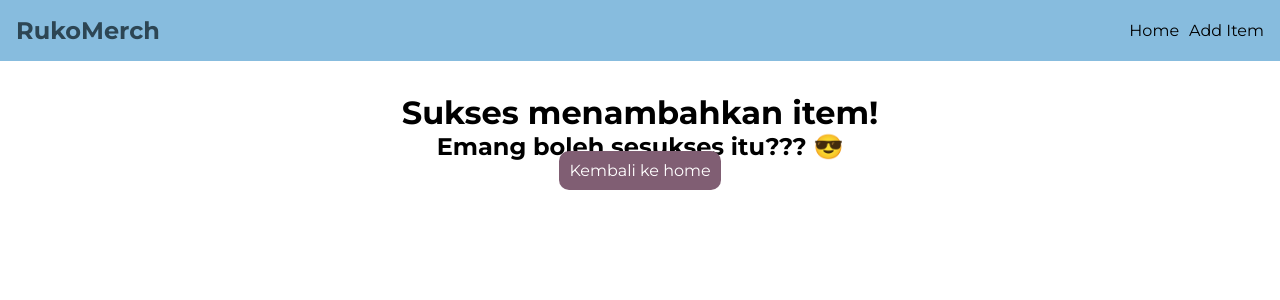
After one commit to Arxeno/django-merch-shop, a Django app: template main/templates/success.html in a window 1280 px wide. The commit adds this page. Shown: the top 300 px of the page. Run offline with Django 4.2, Linux system fonts and the light colour scheme; the template is opened without the code that fills it, so the values that code supplies are empty.

Commit message:
complete assignment 3

```diff
--- a/inventory_merch/settings.py
+++ b/inventory_merch/settings.py
@@ -127,6 +127,9 @@ USE_TZ = True
 STATIC_URL = 'static/'
 STATIC_ROOT = path.join(BASE_DIR, 'staticfiles')
 
+MEDIA_URL = 'media/'
+MEDIA_ROOT = path.join(BASE_DIR, 'media')
+
 # Default primary key field type
 # https://docs.djangoproject.com/en/4.2/ref/settings/#default-auto-field
 
--- a/inventory_merch/urls.py
+++ b/inventory_merch/urls.py
@@ -16,8 +16,10 @@ Including another URLconf
 """
 from django.contrib import admin
 from django.urls import path, include
+from django.conf import settings
+from django.conf.urls.static import static
 
 urlpatterns = [
     path('admin/', admin.site.urls),
     path('', include('main.urls'))
-]
+] + static(settings.MEDIA_URL, document_root=settings.MEDIA_ROOT)
--- a/main/models.py
+++ b/main/models.py
@@ -30,4 +30,4 @@ class Item(models.Model):
     description = models.TextField()
     price = models.IntegerField()
     category = models.ForeignKey(Category, on_delete=models.CASCADE)
-    image = models.ImageField(upload_to=upload_path)
+    image = models.ImageField(upload_to=upload_path, null=True, blank=True)
--- a/main/signals.py
+++ b/main/signals.py
@@ -6,4 +6,7 @@ import os
 
 @receiver(pre_delete, sender=Item)
 def delete_item_images(sender, instance, **kwargs):
-    os.remove(instance.image.path)
+    try:
+        os.remove(instance.image.path)
+    except Exception as e:
+        print(e)
--- a/main/static/main/styles.css
+++ b/main/static/main/styles.css
@@ -1,12 +1,12 @@
-@import url('https://fonts.googleapis.com/css2?family=Montserrat:ital,wght@0,100;0,200;0,300;0,400;0,500;0,600;0,700;0,800;0,900;1,100;1,200;1,300;1,400;1,500;1,600;1,700;1,800;1,900&display=swap');
+@import url("https://fonts.googleapis.com/css2?family=Montserrat:ital,wght@0,100;0,200;0,300;0,400;0,500;0,600;0,700;0,800;0,900;1,100;1,200;1,300;1,400;1,500;1,600;1,700;1,800;1,900&display=swap");
 
 body {
-	font-family: 'Montserrat', sans-serif;
-	--carolina-blue:#87BCDE;
-	--chinese-violet: #805E73;
+  font-family: "Montserrat", sans-serif;
+  --carolina-blue: #87bcde;
+  --chinese-violet: #805e73;
   --davy-gray: #4e4d5c;
-	--charcoal-1: #2D4654;
-	--charcoal-2: #243B4A;
+  --charcoal-1: #2d4654;
+  --charcoal-2: #243b4a;
 }
 
 * {
@@ -18,6 +18,16 @@ nav.navbar {
   background-color: var(--carolina-blue);
   text-align: center;
   padding: 1rem;
+  display: flex;
+  justify-content: space-between;
+}
+
+#navbar-link {
+  display: flex;
+  flex-direction: row;
+  gap: 10px;
+  justify-content: center;
+  align-items: center;
 }
 
 .grid-gap-1 {
@@ -26,11 +36,11 @@ nav.navbar {
 }
 
 .brand {
-	color: var(--chinese-violet);
+  color: var(--charcoal-1);
 }
 
 main {
-	padding: 2rem;;
+  padding: 2rem;
 }
 
 .card-container {
@@ -43,7 +53,7 @@ main {
 .card {
   border-radius: 1rem;
   width: 300px;
-	border: 1px solid gainsboro
+  border: 1px solid gainsboro;
 }
 
 .card > img {
@@ -62,3 +72,35 @@ a {
   color: black;
   text-decoration: none;
 }
+
+.button {
+  background-color: var(--chinese-violet);
+  width: fit-content;
+  color: white;
+  padding: 10px;
+  border-radius: 10px;
+}
+
+textarea {
+  font-family: "Montserrat", sans-serif;
+}
+
+input {
+  font-family: "Montserrat", sans-serif;
+}
+
+#success-page {
+  text-align: center;
+}
+
+.margin-center {
+  margin: auto;
+}
+
+#title-and-add {
+  display: flex;
+  flex-direction: row;
+  justify-content: flex-start;
+  gap: 10px;
+  align-items: center;
+}
--- a/main/templates/index.html
+++ b/main/templates/index.html
@@ -12,13 +12,23 @@
 
 <body>
 	<nav class="navbar">
-		<h1>Selamat Datang di <span class="brand">RukoMerch</span>!</h1>
+		<h1 class="brand">RukoMerch</h1>
+		<div id="navbar-link">
+			<a href="/">Home</a>
+			<a href="/create/item">Add Item</a>
+		</div>
 	</nav>
 
-	{% block content %}
 	<main>
+		{% block content %}
 		<div class="grid-gap-1">
-			<h2>Produk Kami</h2>
+			<div id="title-and-add">
+				<h2>Produk Kami</h2>
+				<a href="{% url 'create_item' %}" class="button">
+					<img src="{% static 'main/icons/add_icon.svg' %}" alt="add icon">
+				</a>
+			</div>
+
 			<div class="card-container">
 				{% for item in items %}
 				<a class="card" href="/product/{{item.category.name}}/{{item.id}}">
@@ -31,8 +41,8 @@
 				{% endfor %}
 			</div>
 		</div>
+		{% endblock %}
 	</main>
-	{% endblock %}
 
 </body>
 
--- /dev/null
+++ b/main/templates/success.html
@@ -0,0 +1,9 @@
+{% extends 'index.html' %}
+
+{% block content %}
+<div id="success-page">
+	<h1>Sukses menambahkan item!</h1>
+	<h2>Emang boleh sesukses itu??? 😎</h2>
+	<a href="/" class="button margin-center">Kembali ke home</a>
+</div>
+{% endblock content %}
--- a/main/urls.py
+++ b/main/urls.py
@@ -3,5 +3,10 @@ from . import views
 
 urlpatterns = [
     path('', views.display_landing),
-    path('uploads/<str:category>/<str:filename>', views.send_image)
+    path('uploads/<str:category>/<str:filename>', views.send_image),
+    path('create/item', views.create_item, name='create_item'),
+    path('item/xml', views.show_xml),
+    path('item/xml/<str:id>', views.show_xml_by_id),
+    path('item/json', views.show_json),
+    path('item/json/<str:id>', views.show_json_by_id)
 ]
```
Also changed, not shown: main/forms.py (added, +16 -0 lines), main/templates/create_item.html (added, +19 -0 lines), main/views.py (+45 -1 lines), main/static/main/icons/add_icon.svg (added). Lines whose indentation alone changed are shown as unchanged.
